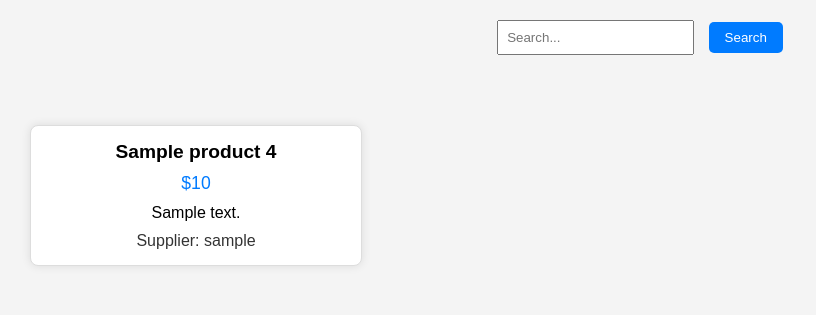
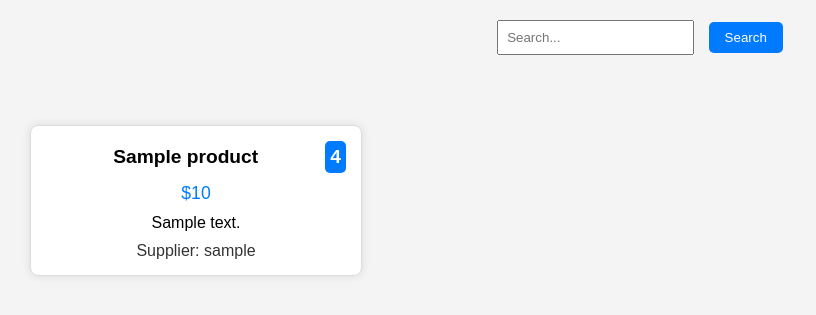
Before and after one commit to NaveenNV2303/Python-Project, a Flask app: template templates/customer.html in a window 1280 px wide. Shown: the part 135-450 px from the top of the page, without its empty margins (0-816 px from the left). Run offline with Flask 3, Linux system fonts and the light colour scheme; a user stored in the database is signed in; tables that the repository leaves empty or names only in its code hold one stand-in row (values such as "Sample post"); the template is opened without the code that fills it: most values are stand-ins (such as "Sample title", 1, 10 or a date in 2020).

Commit message:
styling for rating

```diff
--- a/templates/customer.html
+++ b/templates/customer.html
@@ -41,6 +41,20 @@
             font-size: 1.2em;
             font-weight: bold;
             margin-bottom: 10px;
+            display: flex;
+            justify-content: space-between;
+        }
+
+        .product-name-span{
+            padding: 5px;
+            flex-grow: 1;
+        }
+
+        .product-rating{
+            background-color: #007bff;
+            padding: 5px;
+            color: #fff;
+            border-radius: 5px;
         }
 
         .product-price {
@@ -113,7 +127,7 @@
     <div class="product-container">
         {% for product in products %}
             <div class="product-card">
-                <div class="product-name">{{ product['ProductName'] }} <span class="product-rating">{{ product['Rating'] }}</span></div>
+                <div class="product-name"><span class="product-name-span">{{ product['ProductName'] }}</span> <span class="product-rating">{{ product['Rating'] }}</span></div>
                 <div class="product-price">${{ product['Price'] }}</div>
                 <div class="product-description">{{ product['ProductDescription'] }}</div>
                 <div class="user-name">Supplier: {{ product['userName'] }}</div>
```
